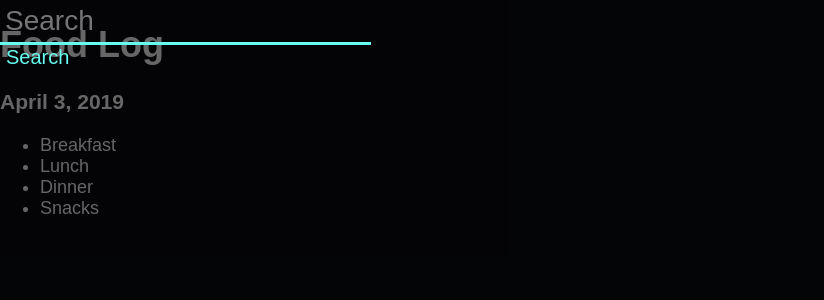
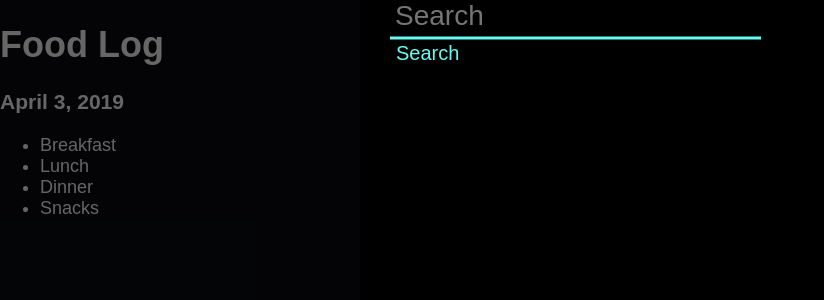
Before and after one commit to Astrochimp/foodlog, a React (Create React App) app: page / in a window 1280 px wide. Both pictures are taken after a click on the item "Breakfast". Shown: the top 300 px of the page, without its empty margins (0-824 px from the left). Built offline with nearby package versions, Linux system fonts and the light colour scheme.

Commit message:
update modal form

```diff
--- a/src/_assets/css/App.css
+++ b/src/_assets/css/App.css
@@ -186,7 +186,7 @@ button {
 
 .modal-form {
   position: fixed;
-  background: #fff;
+  background: #000;
   height: auto;
   width: 500px;
   top: 50%;
--- a/src/components/Modal.js
+++ b/src/components/Modal.js
@@ -8,7 +8,9 @@ class Modal extends Component {
 
     return (
       <div className={showHide}>
-        <Food />
+        <div className='modal-form'>
+          <Food />
+        </div>
       </div>
     )
   }
```
